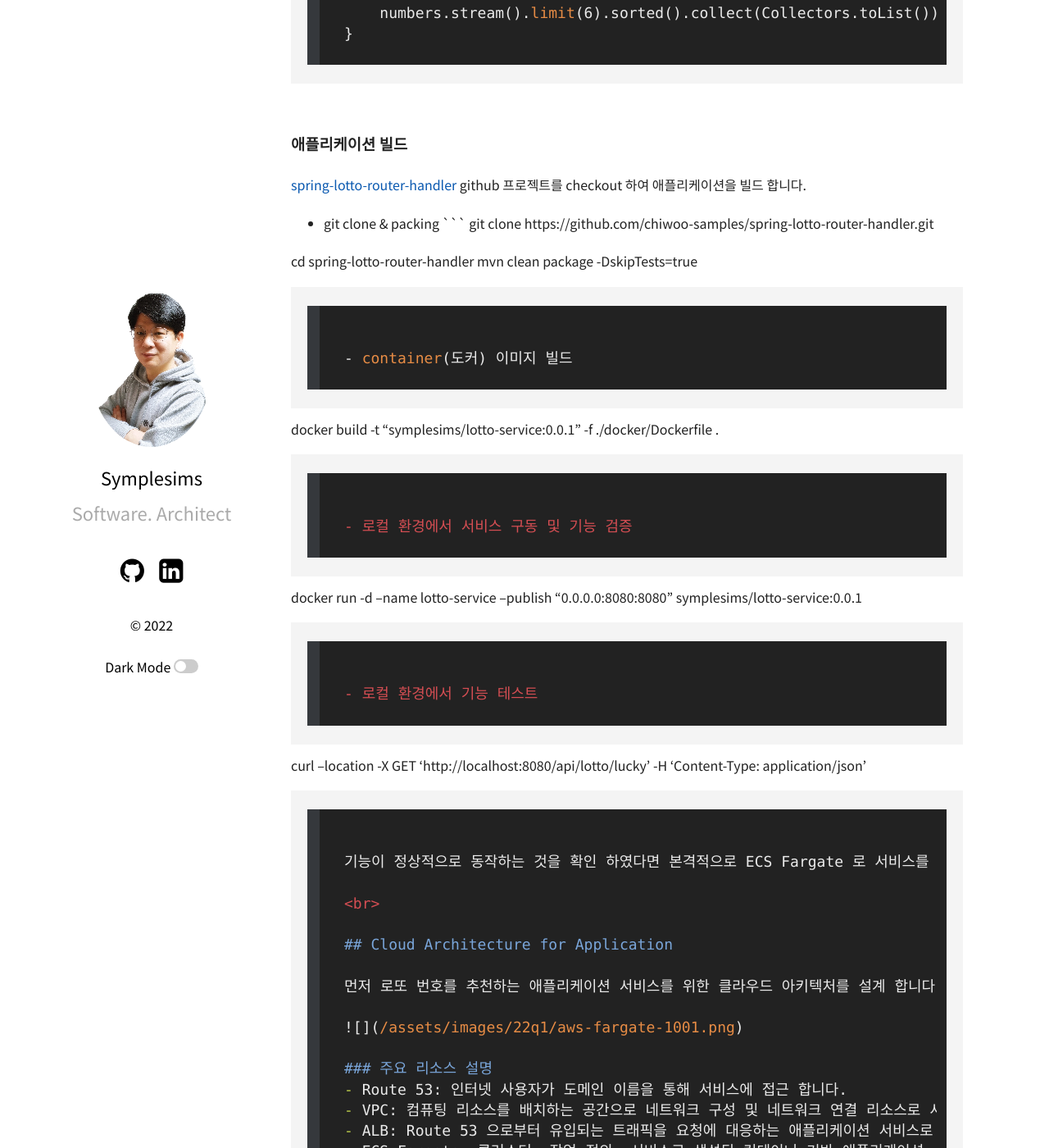
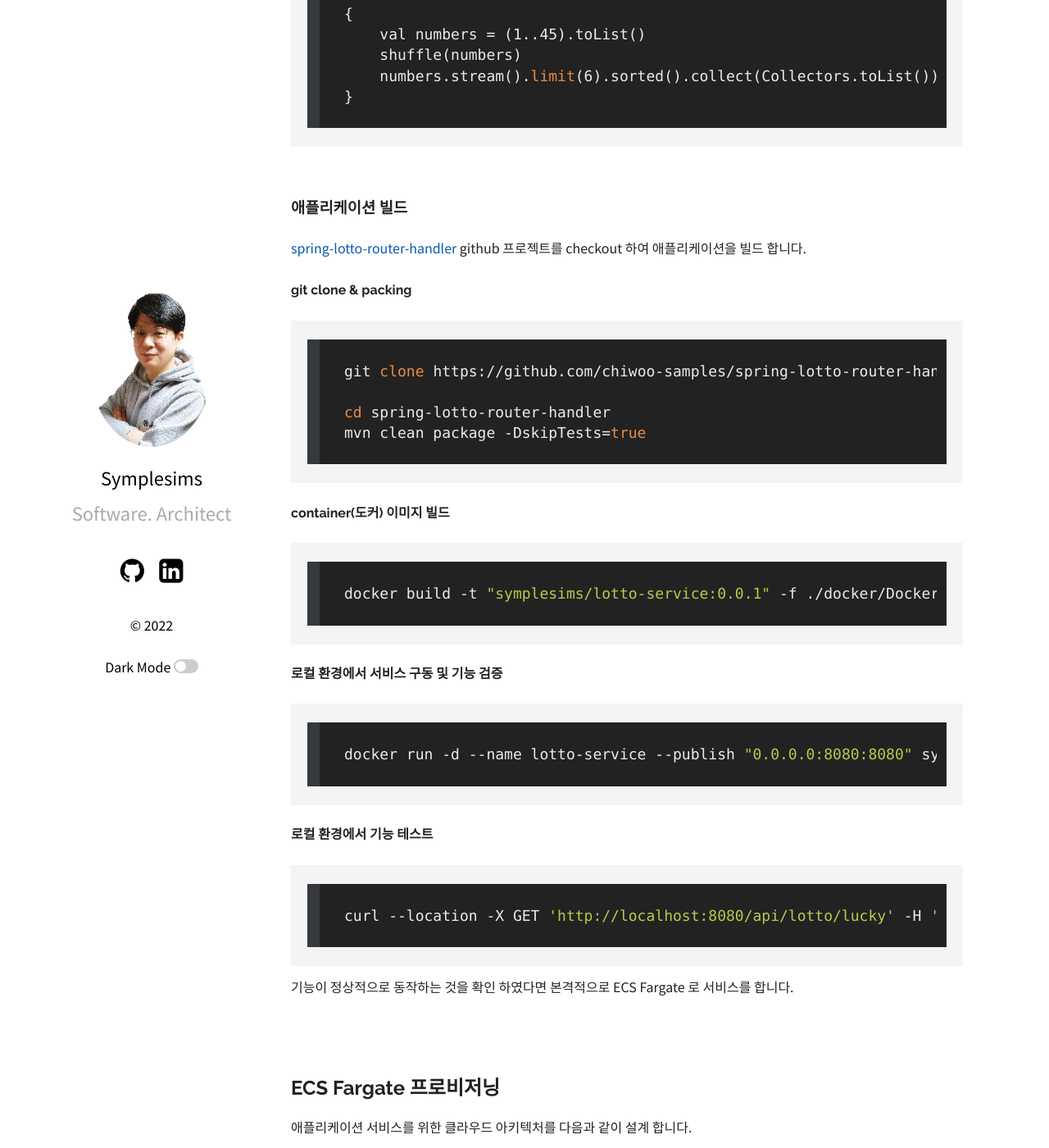
Before and after one commit to symplesims/symplesims.github.io, a Jekyll site: the page built from _posts/2022-01-15-automation-building-aws-fargate.md, in a window 1280 px wide and 1400 px high, scrolled down 3952 px. Shown: the whole window at 82% size. Built offline with Jekyll 4.4.1, drawn with Linux system fonts in a browser that asks for light colours; nearby versions of some CDN libraries; some of the changed text lies outside the part shown.

Commit message:
aws-fargate 컨텐츠 보완

````diff
--- a/_posts/2022-01-15-automation-building-aws-fargate.md
+++ b/_posts/2022-01-15-automation-building-aws-fargate.md
@@ -12,9 +12,11 @@
 Automation Building AWS Fargate & Deploy application
 ---------
 
-DevOps 의 중심에는 언제나 서비스가 자리잡고 서비스는 사용자 원하는 기능을 구현햔 애플리케이션이 있습니다.
+DevOps 의 중심에는 언제나 서비스가 자리잡고 서비스는 사용자 원하는 기능을 구현한 애플리케이션이 있습니다.
 여기서는 로또 645 번호를 추천하는 아주 단순한 백엔드 애플리케이션(API)을 ECS Fargate 로 배포하는 과정을 진행 합니다.
 중요한건 애플리케이션 서비스를 신속하게 출시하여 인터넷을 이용하는 사용자에게 서비스를 경험 하게 한다는 것 입니다.
+
+이를 위해 도메인을 발급 하고 DNS 서비스를 사전에 구성 해야 하는데 이 과정은 [AWS Route 53 을 통한 도메인 서비스 관리](https://symplesims.github.io/devops/route53/acm/hosting/2022/01/11/aws-route53.html) 컨텐츠를 참고 하기 바랍니다.
 
 <br>
 
@@ -50,8 +52,8 @@
 
 <br>
 
-물론 그림과 같이 AWS 관리 콘솔에서 리소스를 구성 하려면 상당히 많은 양의 정보를 세심하게 서로 연관하여 설정 해야 합니다.
-구성 과정에서 실수가 있을 수 있고 잘못된 구성이 있는 경우 그것을 식별하고 교정하기 위해 많은 시간이 걸릴 수 있습니다.
+물론 위 그림과 같이 AWS 관리 콘솔에서 리소스를 구성 하려면 상당히 많은 양의 정보를 세심하게 서로 연관하여 설정 해야 합니다.
+여기서는 애플리케이션을 빌드 하고 테라폼을 통해 자동화된 프로비저닝 방식으로 서비스를 배포하도록 하겠습니다.
 
 <br>
 
@@ -61,7 +63,8 @@
 
 Cloud Native Application 을 위한 애플리케이션 프레임워크로 [spring-boot](https://spring.io/projects/spring-boot) 를 선택하고 비교적 현대적인 트랜드를 쫓아서 kotlin 기반의 reactive 스타일로 구현 하도록 하겠습니다.
 
-6 개의 로또 숫자를 추천하는 핵심 로직은 아래와 같이 간단하게 기술할 수 있습니다.
+6 개의 로또 숫자를 추천하는 핵심 로직은 아래와 같이 간단하게 기술 할 수 있습니다.
+
 ```kotlin
 {
     val numbers = (1..45).toList()
@@ -75,7 +78,8 @@
 ### 애플리케이션 빌드
 [spring-lotto-router-handler](https://github.com/chiwoo-samples/spring-lotto-router-handler.git) github 프로젝트를 checkout 하여 애플리케이션을 빌드 합니다.
 
-- git clone & packing
+#### git clone & packing
+
 ```
 git clone https://github.com/chiwoo-samples/spring-lotto-router-handler.git
 
@@ -83,32 +87,32 @@
 mvn clean package -DskipTests=true
 ```
 
-- container(도커) 이미지 빌드
+#### container(도커) 이미지 빌드
 ```
 docker build -t "symplesims/lotto-service:0.0.1" -f ./docker/Dockerfile .
 ```
 
-- 로컬 환경에서 서비스 구동 및 기능 검증
+#### 로컬 환경에서 서비스 구동 및 기능 검증
 ```
 docker run -d --name lotto-service --publish "0.0.0.0:8080:8080" symplesims/lotto-service:0.0.1
 ```
 
-- 로컬 환경에서 기능 테스트
+#### 로컬 환경에서 기능 테스트
 ```
 curl --location -X GET 'http://localhost:8080/api/lotto/lucky' -H 'Content-Type: application/json'
 ```
 
 기능이 정상적으로 동작하는 것을 확인 하였다면 본격적으로 ECS Fargate 로 서비스를 합니다.
 
-<br>
+<br><br>
 
-## Cloud Architecture for Application
+## ECS Fargate 프로비저닝
 
-먼저 로또 번호를 추천하는 애플리케이션 서비스를 위한 클라우드 아키텍처를 설계 합니다.
+애플리케이션 서비스를 위한 클라우드 아키텍처를 다음과 같이 설계 합니다.
 
 ![](/assets/images/22q1/aws-fargate-1001.png)
 
-### 주요 리소스 설명
+### 주요 리소스 개요
 - Route 53: 인터넷 사용자가 도메인 이름을 통해 서비스에 접근 합니다.
 - VPC: 컴퓨팅 리소스를 배치하는 공간으로 네트워크 구성 및 네트워크 연결 리소스로 서로 통합 되어 있습니다.
 - ALB: Route 53 으로부터 유입되는 트래픽을 요청에 대응하는 애플리케이션 서비스로 라우팅 합니다.
@@ -125,6 +129,7 @@
 ### 서비스 플랫폼을 위한 애플리케이션 주요 속성
 
 애플리케이션 서비스 플랫폼(Project)의 이름을 `magiclub` 으로 하고, 네이밍 및 태깅 규칙 등 일관된 정책을 적용하기 위해 아래와 같이 주요 속성을 정의 합니다.
+
 ```
 Project : magiclub
 Region  : ap-northeast-2
````
Also changed, not shown: other parts of _posts/2022-01-15-automation-building-aws-fargate.md (+1 -1 lines).
